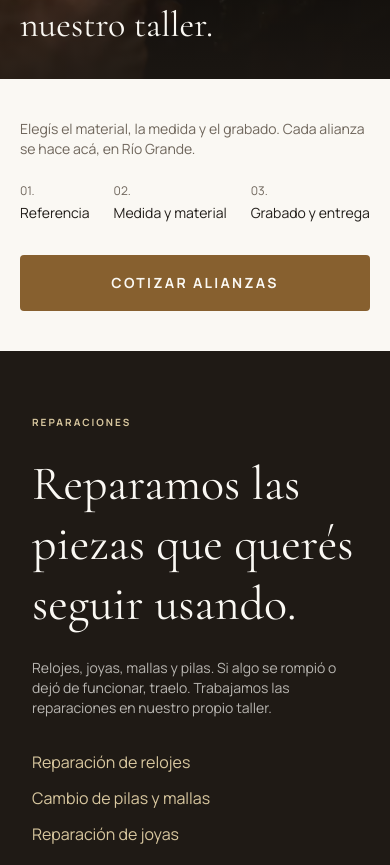
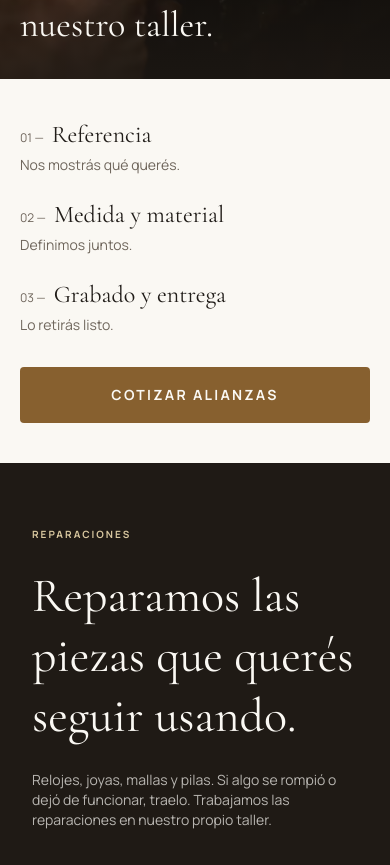
Before and after one commit to nadiaescobbb/-Cuore-joyeria, a React (Vite) app: page / in a window 390 px wide. Shown: the part 2087-2952 px from the top of the page. Built offline with nearby package versions, Linux system fonts and the light colour scheme.

Commit message:
style: replace body text with vertical descriptive steps in WorkshopSection for mobile

```diff
--- a/src/components/WorkshopSection.tsx
+++ b/src/components/WorkshopSection.tsx
@@ -44,24 +44,57 @@ export function WorkshopSection() {
             Fabricamos alianzas en nuestro taller.
           </h2>
 
-          {/* Body */}
-          <p className="font-body text-sm lg:text-base text-muted max-w-md mb-6 lg:mb-0">
+          {/* Desktop Body (Hidden on mobile) */}
+          <p className="hidden lg:block font-body text-base text-muted max-w-md">
             Elegís el material, la medida y el grabado. Cada alianza se hace acá, en Río Grande.
           </p>
 
-          {/* Steps */}
-          <div className="flex lg:flex-col overflow-x-auto lg:overflow-visible gap-6 lg:gap-4 mb-8 lg:mb-0 [&::-webkit-scrollbar]:hidden [-ms-overflow-style:none] [scrollbar-width:none]">
-            <div className="flex-shrink-0 flex flex-col lg:flex-row lg:items-baseline gap-1 lg:gap-4">
-              <span className="font-body lg:font-heading text-xs lg:text-sm font-normal text-muted">01.</span>
-              <span className="font-body text-sm lg:text-base font-normal text-foreground">Referencia</span>
+          {/* Desktop Steps (Hidden on mobile) */}
+          <div className="hidden lg:flex flex-col gap-4">
+            <div className="flex items-baseline gap-4">
+              <span className="font-heading text-sm font-normal text-muted">01.</span>
+              <span className="font-body text-base font-normal text-foreground">Referencia</span>
             </div>
-            <div className="flex-shrink-0 flex flex-col lg:flex-row lg:items-baseline gap-1 lg:gap-4">
-              <span className="font-body lg:font-heading text-xs lg:text-sm font-normal text-muted">02.</span>
-              <span className="font-body text-sm lg:text-base font-normal text-foreground">Medida y material</span>
+            <div className="flex items-baseline gap-4">
+              <span className="font-heading text-sm font-normal text-muted">02.</span>
+              <span className="font-body text-base font-normal text-foreground">Medida y material</span>
             </div>
-            <div className="flex-shrink-0 flex flex-col lg:flex-row lg:items-baseline gap-1 lg:gap-4">
-              <span className="font-body lg:font-heading text-xs lg:text-sm font-normal text-muted">03.</span>
-              <span className="font-body text-sm lg:text-base font-normal text-foreground">Grabado y entrega</span>
+            <div className="flex items-baseline gap-4">
+              <span className="font-heading text-sm font-normal text-muted">03.</span>
+              <span className="font-body text-base font-normal text-foreground">Grabado y entrega</span>
+            </div>
+          </div>
+
+          {/* Mobile Steps (Hidden on desktop) */}
+          <div className="flex flex-col gap-6 lg:hidden mb-8">
+            <div className="flex flex-col">
+              <div className="flex items-baseline gap-2">
+                <span className="font-body text-xs text-muted">01 —</span>
+                <span className="font-heading text-2xl text-foreground">Referencia</span>
+              </div>
+              <p className="font-body text-sm text-muted mt-1 pl-0">
+                Nos mostrás qué querés.
+              </p>
+            </div>
+
+            <div className="flex flex-col">
+              <div className="flex items-baseline gap-2">
+                <span className="font-body text-xs text-muted">02 —</span>
+                <span className="font-heading text-2xl text-foreground">Medida y material</span>
+              </div>
+              <p className="font-body text-sm text-muted mt-1 pl-0">
+                Definimos juntos.
+              </p>
+            </div>
+
+            <div className="flex flex-col">
+              <div className="flex items-baseline gap-2">
+                <span className="font-body text-xs text-muted">03 —</span>
+                <span className="font-heading text-2xl text-foreground">Grabado y entrega</span>
+              </div>
+              <p className="font-body text-sm text-muted mt-1 pl-0">
+                Lo retirás listo.
+              </p>
             </div>
           </div>
 
```
